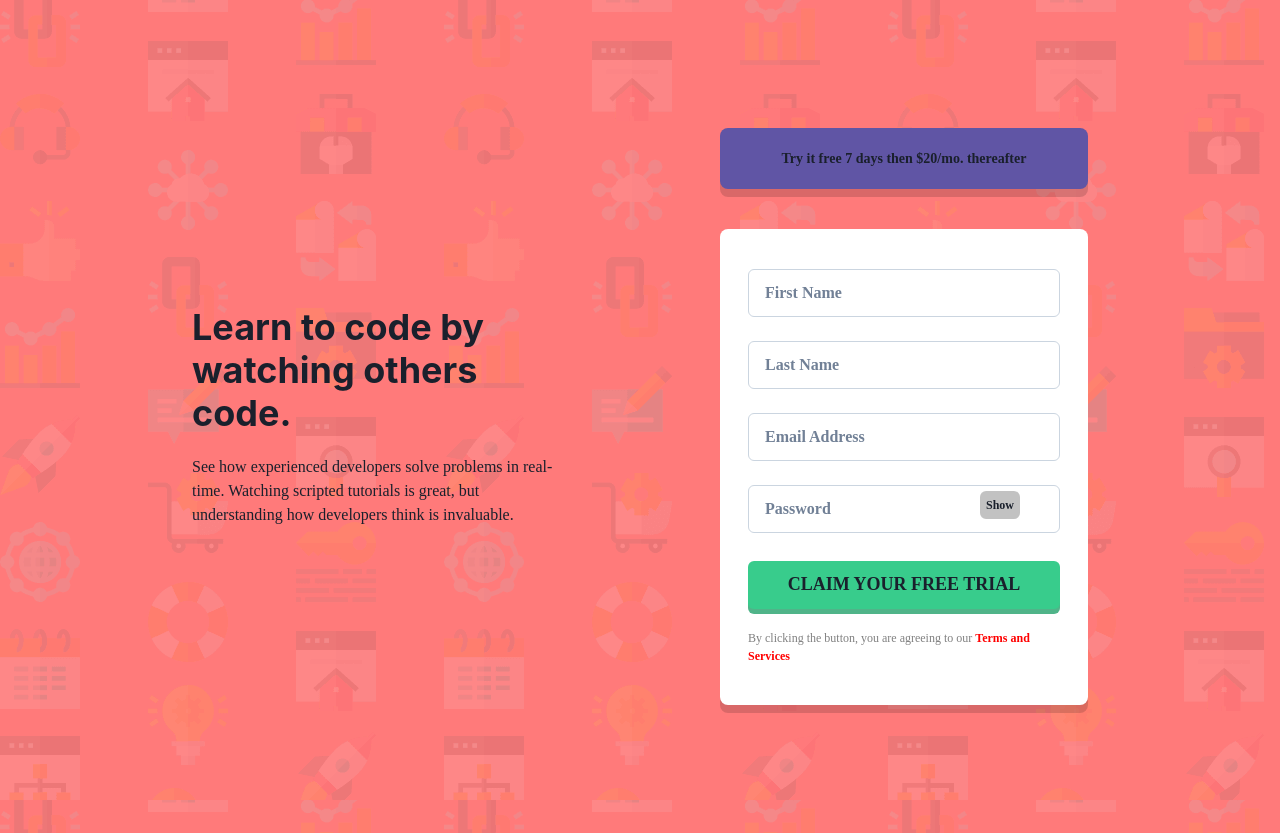
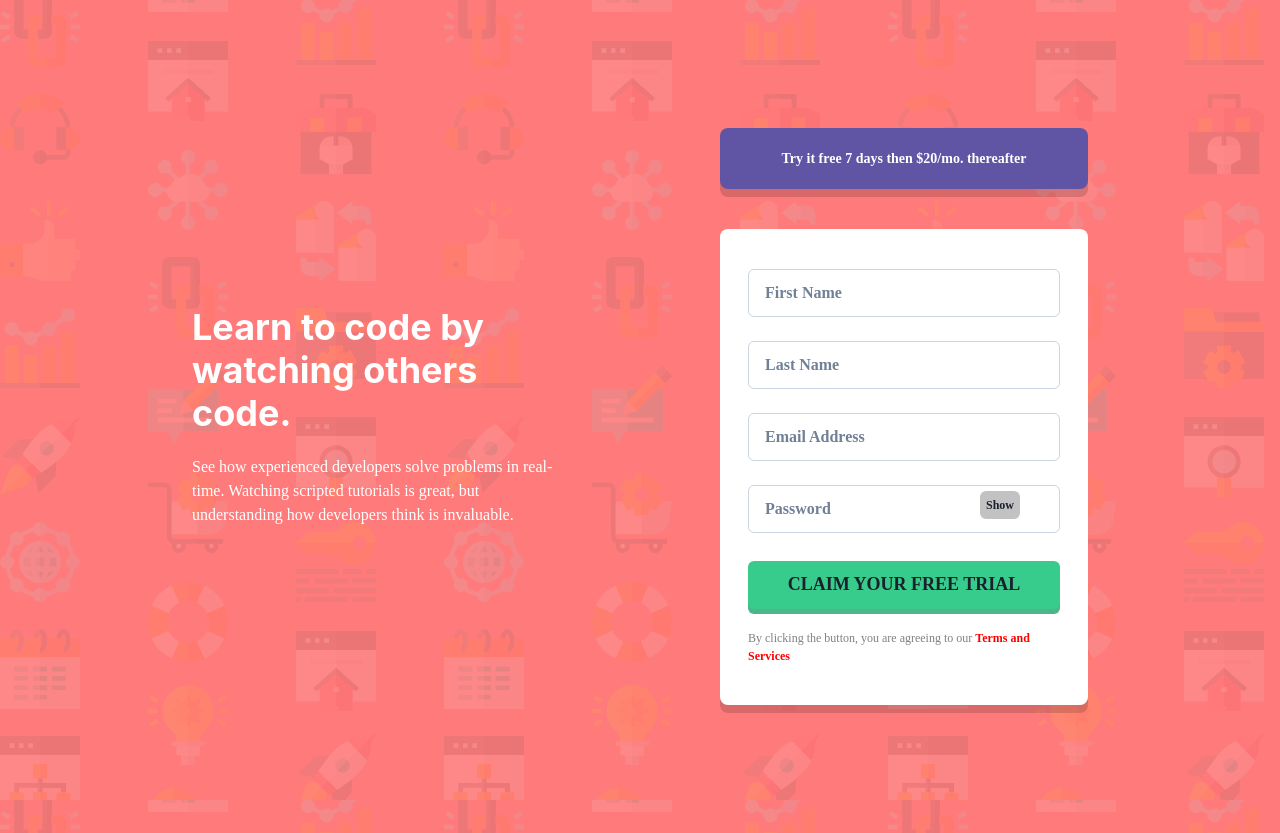
Before and after one commit to babafemij-k/fm-form-validation, a React (Create React App) app: page / in a window 1280 px wide. Built offline with nearby package versions, Linux system fonts and the light colour scheme.

Commit message:
Fixed text color

```diff
--- a/src/theme.js
+++ b/src/theme.js
@@ -15,6 +15,7 @@ const theme = extendTheme({
       body: {
         bg: '',
         fontFamily: 'Poppins',
+        color: 'white',
       },
     },
   },
```
